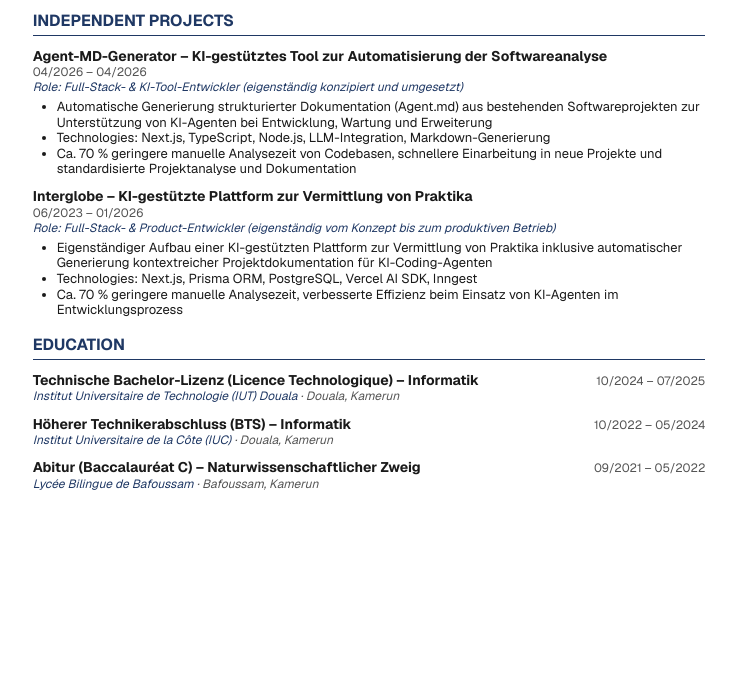
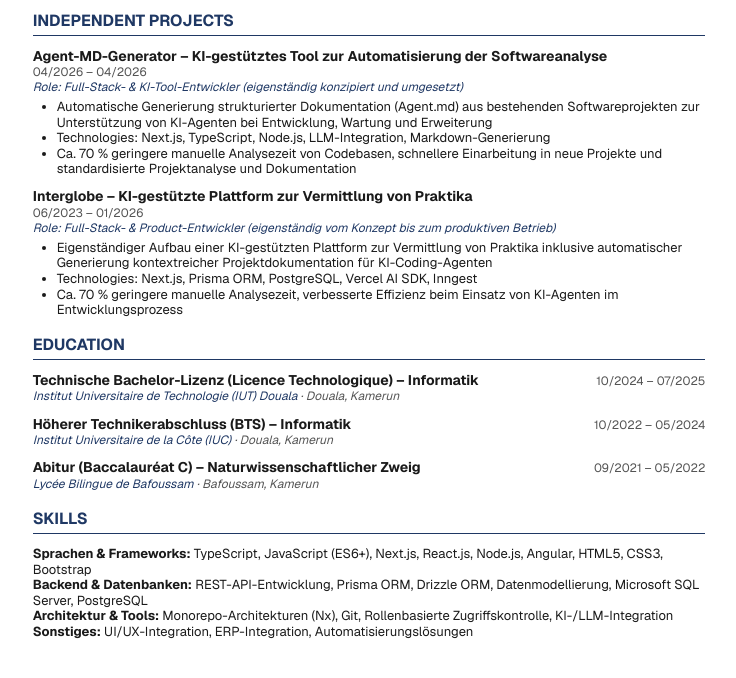
Before and after one commit to Edwinfom00/resume-tailor, a Next.js app: page /en in a window 1280 px wide. Shown: the part 1203-1881 px from the top of the page, without its empty margins (271-1007 px from the left). Built offline with nearby package versions, Linux system fonts and the light colour scheme.

Commit message:
10 : Implement the kenntnisse und fahigkeiten section

```diff
--- a/src/i18n/messages/de.ts
+++ b/src/i18n/messages/de.ts
@@ -32,5 +32,8 @@ export const messages = {
     education: {
       title: "Ausbildung",
     },
+    skills: {
+      title: "Kenntnisse und Fähigkeiten",
+    },
   },
 } satisfies Messages;
--- a/src/i18n/messages/en.ts
+++ b/src/i18n/messages/en.ts
@@ -32,5 +32,8 @@ export const messages = {
     education: {
       title: "Education",
     },
+    skills: {
+      title: "Skills",
+    },
   },
 } satisfies Messages;
--- a/src/i18n/messages/fr.ts
+++ b/src/i18n/messages/fr.ts
@@ -32,5 +32,8 @@ export const messages = {
     education: {
       title: "Formation",
     },
+    skills: {
+      title: "Compétences",
+    },
   },
 } satisfies Messages;
--- a/src/i18n/messages/types.ts
+++ b/src/i18n/messages/types.ts
@@ -29,5 +29,8 @@ export type Messages = {
     education: {
       title: string;
     };
+    skills: {
+      title: string;
+    };
   };
 };
--- a/src/modules/components/resume-preview-document.tsx
+++ b/src/modules/components/resume-preview-document.tsx
@@ -12,6 +12,7 @@ import { ResumeExperience } from "./sections/resume-experience";
 import { ResumeHeader } from "./sections/resume-header";
 import { ResumeProfile } from "./sections/resume-profile";
 import { ResumeProjects } from "./sections/resume-projects";
+import { ResumeSkills } from "./sections/resume-skills";
 
 type ResumePreviewDocumentProps = Readonly<{
   dictionary: Messages;
@@ -23,6 +24,7 @@ export function ResumePreviewDocument({
   resume,
 }: ResumePreviewDocumentProps) {
   const educationTitle = dictionary.resume.education?.title;
+  const skillsTitle = dictionary.resume.skills?.title;
   const blocks = useMemo<readonly ResumeDocumentBlock<ResumeData>[]>(
     () => [
       {
@@ -69,8 +71,18 @@ export function ResumePreviewDocument({
             },
           ]
         : []),
+      ...(skillsTitle
+        ? [
+            {
+              id: "skills",
+              render: (data: ResumeData) => (
+                <ResumeSkills resume={data} title={skillsTitle} />
+              ),
+            },
+          ]
+        : []),
     ],
-    [dictionary, educationTitle],
+    [dictionary, educationTitle, skillsTitle],
   );
 
   return <ResumeDocument blocks={blocks} data={resume} />;
--- /dev/null
+++ b/src/modules/components/sections/resume-skills.tsx
@@ -0,0 +1,33 @@
+import type { ResumeData, ResumeSkillGroup } from "@/@types/resume-data";
+import { ResumeSectionHeading } from "./resume-section-heading";
+
+type ResumeSkillsProps = Readonly<{
+  resume: ResumeData;
+  title: string;
+}>;
+
+type ResumeSkillGroupProps = Readonly<{
+  group: ResumeSkillGroup;
+}>;
+
+function ResumeSkillGroupItem({ group }: ResumeSkillGroupProps) {
+  return (
+    <p className="m-0 [font-size:var(--rt-font-size-resume-copy)] leading-(--rt-line-height-resume-copy) text-(--rt-color-resume-copy)">
+      <span className="font-bold">{group.name}:</span>{" "}
+      {group.skills.map((skill) => skill.name).join(", ")}
+    </p>
+  );
+}
+
+export function ResumeSkills({ resume, title }: ResumeSkillsProps) {
+  return (
+    <section>
+      <ResumeSectionHeading>{title}</ResumeSectionHeading>
+      <div className="mt-3 space-y-1">
+        {resume.skills.map((group) => (
+          <ResumeSkillGroupItem key={group.name} group={group} />
+        ))}
+      </div>
+    </section>
+  );
+}
```
